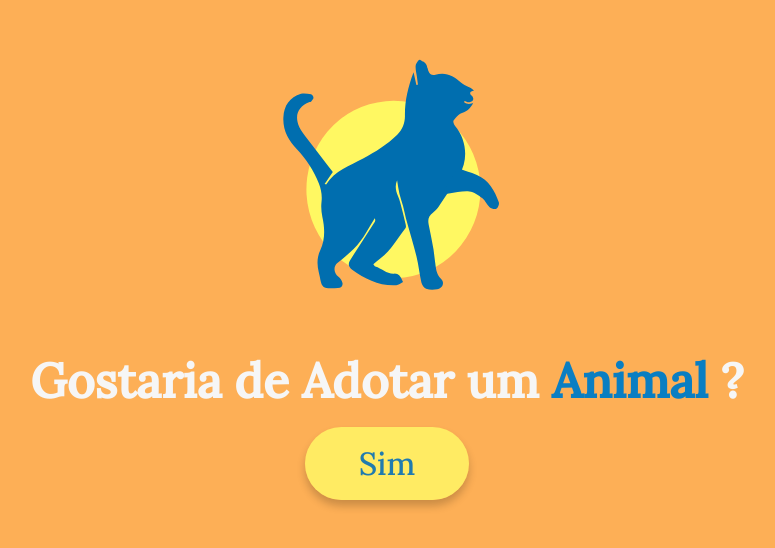
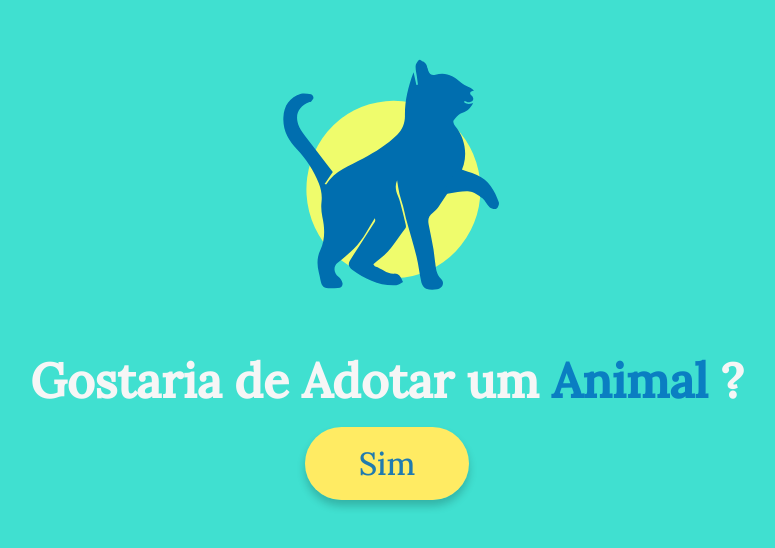
Before and after one commit to Nilbluesky/Adote-um-Animal, a plain HTML site: page index.html in a window 1280 px wide. Shown: the part 138-686 px from the top of the page, without its empty margins (253-1028 px from the left). Drawn offline with Linux system fonts and the light colour scheme; a web font is replaced by a local one.

Commit message:
color back

```diff
--- a/estilos/styles_pagina_inicial.css
+++ b/estilos/styles_pagina_inicial.css
@@ -1,6 +1,6 @@
 html {
     width: 100%;
-    background: #fdaf56;
+    background:turquoise;
     overflow: hidden;
 }
 
```
